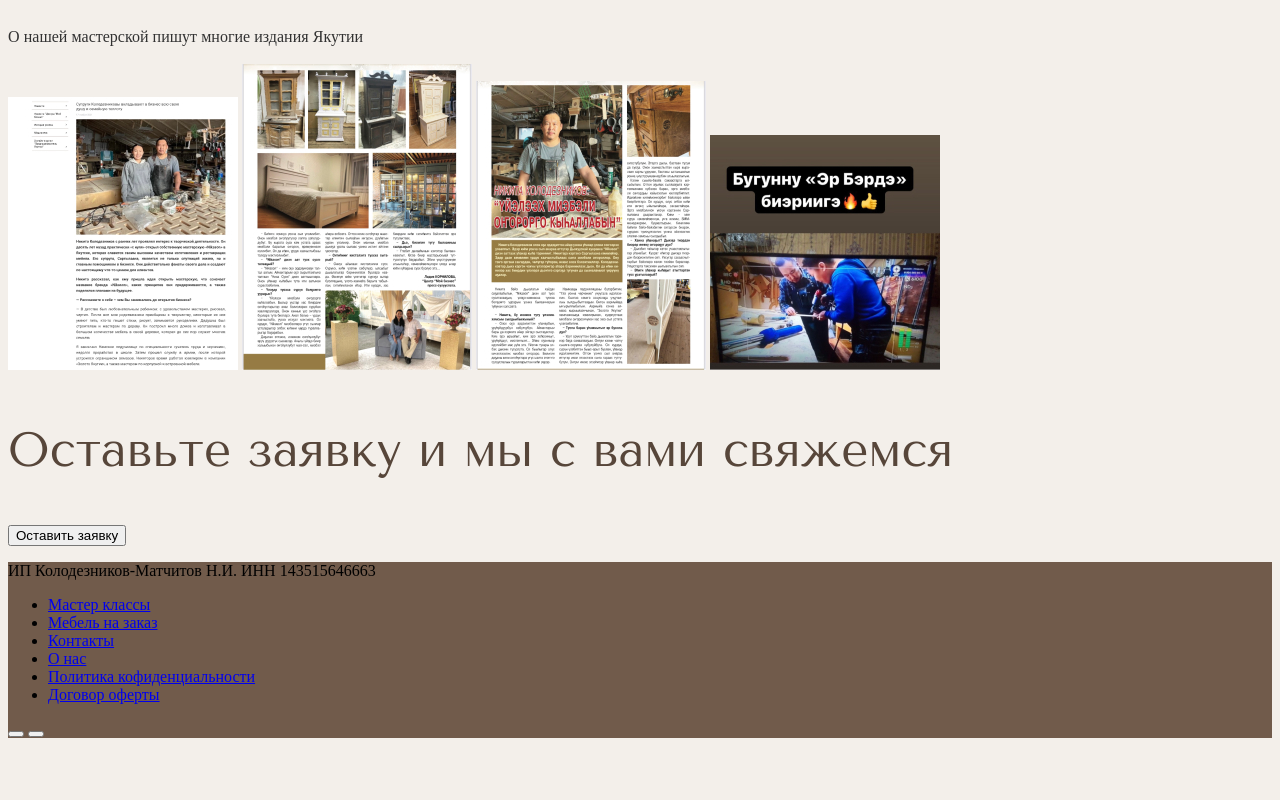
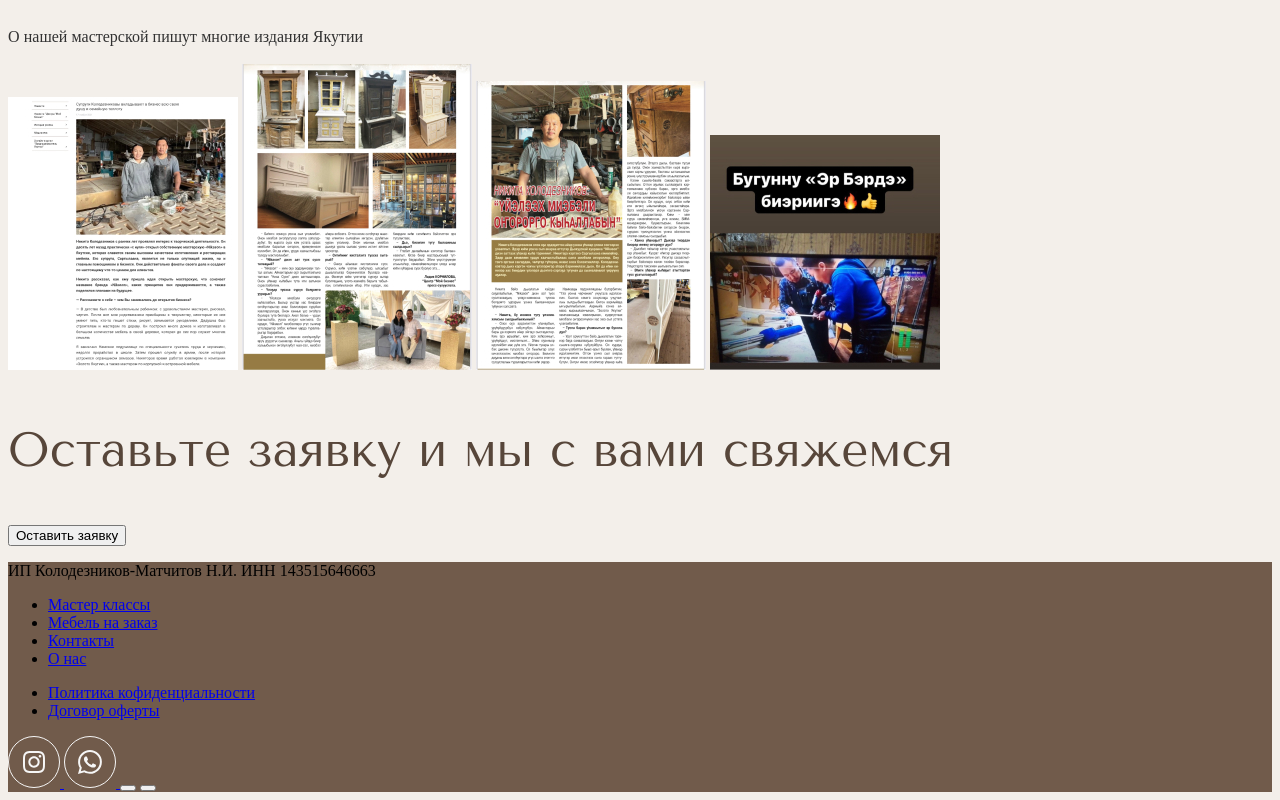
Before and after one commit to FominovSergey/HTML-CSS-tasks, a plain HTML site: page aboutAs.html in a window 1280 px wide. Shown: the part 2584-3384 px from the top of the page. Before the commit the page ends 3330 px from the top, so only its background shows below. Drawn offline with nearby package versions, Linux system fonts and the light colour scheme.

Commit message:
fix: folder

```diff
--- a/aboutAs.html
+++ b/aboutAs.html
@@ -85,10 +85,14 @@
     </section>
 
     <footer>
+        <section>
           <p>
             ИП Колодезников-Матчитов Н.И.
               ИНН 143515646663
           </p>
+        </section>
+
+        <section>
           <ul class="nav__item">
             <li class="nav__item">
               <a class="nav__link" href="#"> Мастер классы</a>
@@ -102,6 +106,11 @@
             <li class="nav__item">
               <a class="nav__link" href="#">О нас</a>
             </li>
+          </ul>
+        </section>
+
+        <section>
+          <ul>
             <li class="nav__item">
               <a class="nav__link" href="#">Политика кофиденциальности</a>
             </li>
@@ -109,8 +118,19 @@
               <a class="nav__link" href="#">Договор оферты</a>
             </li>
           </ul>
+        </section>
+
+        <section>
+          <a href="#">
+            <img src="img/logo_intagramm.svg" alt="Интаграмм">
+          </a>
+
+          <a href="#">
+            <img src="img/logo_watsApp.svg" alt="Вотсап">
+          </a>
           <button type="button" name="Instagram"></button>
           <button type="button" name="WhatsApp"></button>
+        </section>
       </footer>
 </body>
 
```
Also changed, not shown: customFurniture.html (+21 -1 lines), masterСlasses.html (+20 -0 lines). Lines whose indentation alone changed are shown as unchanged.
